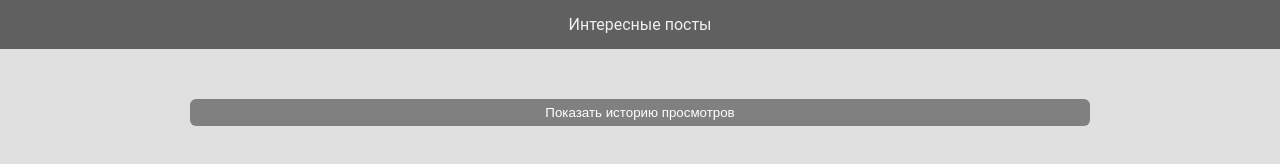
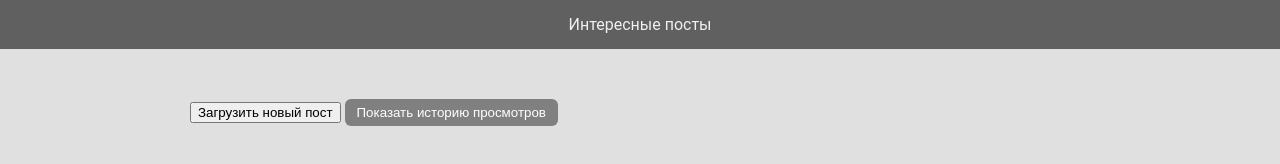
Before and after one commit to Asalferova/RandomPost, a plain HTML site: page index.html in a window 1280 px wide. Drawn offline with Linux system fonts and the light colour scheme; no server answers.

Commit message:
Update index.html
Added post update button

```diff
--- a/index.html
+++ b/index.html
@@ -1,6 +1,5 @@
 <!DOCTYPE html>
 <html lang="ru">
-
 <head>
     <meta charset="UTF-8">
     <meta name="viewport" content="width=device-width, initial-scale=1.0">
@@ -8,7 +7,6 @@
     <title>Random Post</title>
     <link rel="stylesheet" href="./css/style.css">
 </head>
-
 <body>
     <header class="header">
         Интересные посты
@@ -17,12 +15,14 @@
     </div>
 
     <div class="container container-history">
-        <button class="history-btn">Показать историю просмотров</button>
+        <div class="buttons">
+            <button class="update-btn btn-default">Загрузить новый пост</button>
+            <button class="history-btn btn-default">Показать историю просмотров</button>
+        </div>
         <div class="history-posts">
         </div>
     </div>
 
     <script src="./js/script.js"></script>
 </body>
-
 </html>
```
